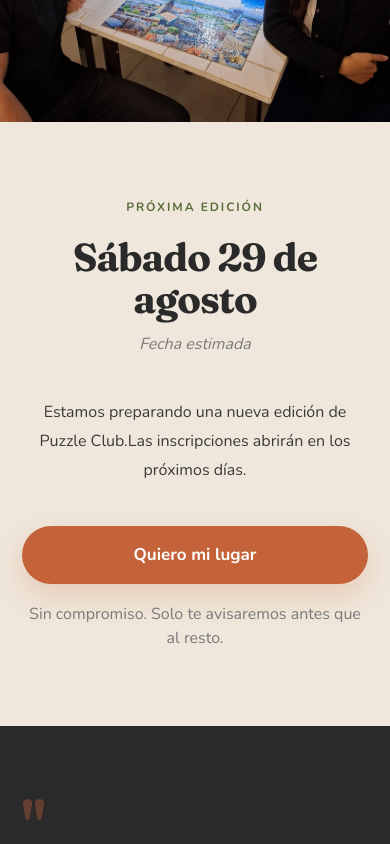
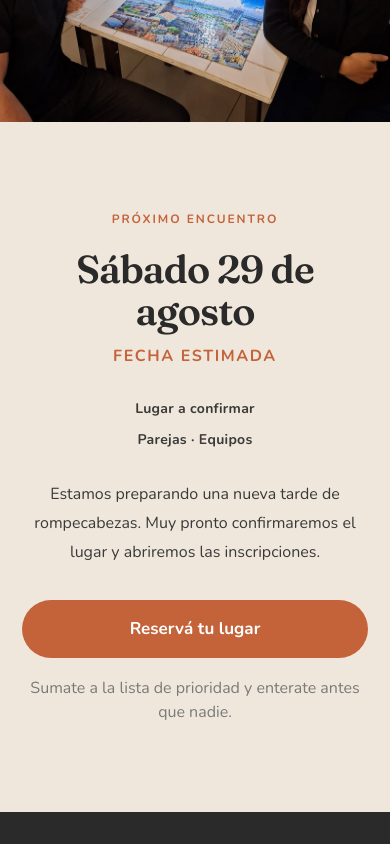
Before and after one commit to victoriamanresabr-cloud/puzzleclubsanjuan-web, a React (Vite) app: page / in a window 390 px wide. Shown: the part 6680-7524 px from the top of the page. Built offline with nearby package versions, Linux system fonts and the light colour scheme; the HTML template or start-up script is replaced by a standard one.

Commit message:
Destaca próxima fecha

```diff
--- a/src/App.tsx
+++ b/src/App.tsx
@@ -446,7 +446,7 @@ function NextEventSection() {
       className="next-event-section"
       style={{
         backgroundColor: T.creamWarm,
-        padding: '150px 80px',
+        padding: '168px 80px',
       }}
     >
       <div
@@ -461,43 +461,58 @@ function NextEventSection() {
             fontFamily: font.body,
             fontSize: 12,
             fontWeight: 700,
-            color: T.olive,
+            color: T.terracotta,
             letterSpacing: '0.16em',
             textTransform: 'uppercase',
             display: 'block',
-            marginBottom: 30,
+            marginBottom: 26,
           }}
         >
-          Próxima edición
+          Próximo encuentro
         </span>
 
         <h2
+          className="next-event-section__date"
           style={{
             fontFamily: font.display,
-            fontSize: 54,
-            fontWeight: 700,
+            fontSize: 68,
+            fontWeight: 600,
             color: T.charcoal,
             lineHeight: 1.1,
             letterSpacing: '-0.025em',
-            marginBottom: 14,
+            marginBottom: 18,
           }}
         >
           Sábado 29 de agosto
         </h2>
 
         <p
+          className="next-event-section__status"
           style={{
             fontFamily: font.body,
-            fontSize: 14,
-            fontStyle: 'italic',
-            color: T.textMuted,
-            marginBottom: 42,
+            fontSize: 12,
+            fontWeight: 700,
+            color: T.terracotta,
+            letterSpacing: '0.1em',
+            textTransform: 'uppercase',
+            marginBottom: 38,
           }}
         >
           Fecha estimada
         </p>
 
+        <div className="next-event-section__details" style={{ display: 'flex', alignItems: 'center', justifyContent: 'center', gap: 22, marginBottom: 40 }}>
+          <p style={{ fontFamily: font.body, fontSize: 15, fontWeight: 700, color: T.textBody, letterSpacing: '0.02em' }}>
+            Lugar a confirmar
+          </p>
+          <div className="next-event-section__detail-separator" style={{ width: 1, height: 22, backgroundColor: T.warmBorder }} />
+          <p style={{ fontFamily: font.body, fontSize: 15, fontWeight: 700, color: T.textBody, letterSpacing: '0.02em' }}>
+            Parejas · Equipos
+          </p>
+        </div>
+
         <p
+          className="next-event-section__description"
           style={{
             fontFamily: font.body,
             fontSize: 19,
@@ -505,12 +520,10 @@ function NextEventSection() {
             color: T.textBody,
             lineHeight: 1.8,
             maxWidth: 680,
-            margin: '0 auto 42px',
+            margin: '0 auto 46px',
           }}
         >
-          Estamos preparando una nueva edición de Puzzle Club.
-          <br />
-          Las inscripciones abrirán en los próximos días.
+          Estamos preparando una nueva tarde de rompecabezas. Muy pronto confirmaremos el lugar y abriremos las inscripciones.
         </p>
 
         <a
@@ -527,13 +540,9 @@ function NextEventSection() {
             padding: '18px 46px',
             borderRadius: 100,
             marginBottom: 18,
-
-            boxShadow: '0 12px 30px rgba(204,104,53,.22)',
-                transition: 'all .3s ease',
-
           }}
         >
-          Quiero mi lugar
+          Reservá tu lugar
         </a>
 
         <p
@@ -544,7 +553,7 @@ function NextEventSection() {
             margin: 0,
           }}
         >
-          Sin compromiso. Solo te avisaremos antes que al resto.
+          Sumate a la lista de prioridad y enterate antes que nadie.
         </p>
       </div>
     </section>
--- a/src/index.css
+++ b/src/index.css
@@ -115,6 +115,14 @@ body,
   .next-event-section,
   .testimonials-section {
     padding: 112px 48px !important;
+  }
+
+  .next-event-section {
+    padding: 132px 48px !important;
+  }
+
+  .next-event-section__date {
+    font-size: clamp(54px, 7vw, 64px) !important;
   }
 
   .manifesto-section {
@@ -364,14 +372,45 @@ body,
     margin-bottom: 20px !important;
   }
 
+  .next-event-section {
+    padding: 88px 22px !important;
+  }
+
   .next-event-section h2 {
     font-size: clamp(37px, 10vw, 46px) !important;
     line-height: 1.08 !important;
     margin-bottom: 12px !important;
   }
 
+  .next-event-section__date {
+    font-size: clamp(42px, 11vw, 52px) !important;
+  }
+
   .next-event-section p {
     font-size: 16px !important;
+  }
+
+  .next-event-section__status {
+    font-size: 11px !important;
+    margin-bottom: 30px !important;
+  }
+
+  .next-event-section__details {
+    flex-direction: column !important;
+    gap: 10px !important;
+    margin-bottom: 30px !important;
+  }
+
+  .next-event-section__details p {
+    font-size: 14px !important;
+  }
+
+  .next-event-section__detail-separator {
+    display: none;
+  }
+
+  .next-event-section__description {
+    margin-bottom: 34px !important;
   }
 
   .next-event-section a {
```
